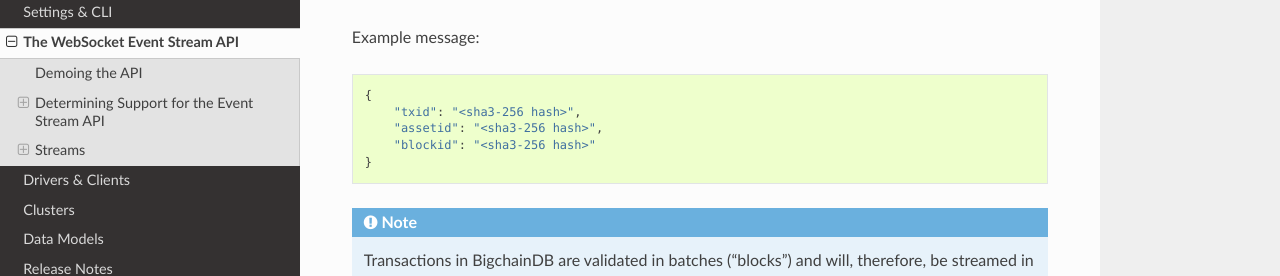
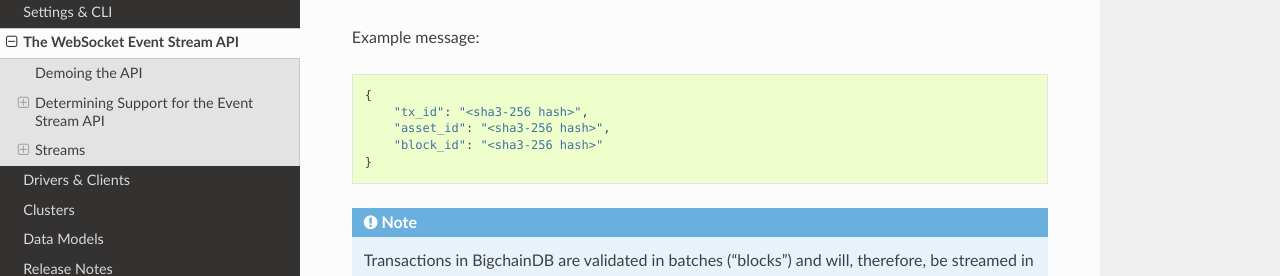
Before and after one commit to bigchaindb/bigchaindb, a Sphinx documentation site: the page built from docs/server/source/websocket-event-stream-api.rst, in a window 1280 px wide and 900 px high, scrolled down 1351 px. Shown: the part 329-605 px from the top of the window. Built offline with Sphinx 7.4.7 and the Read the Docs theme 2.0.0, drawn with Linux system fonts in a browser that asks for light colours; pages that are not in the unit, such as notebooks, are missing from menus.

Commit message:
Snakecaseify keys

```diff
--- a/docs/server/source/websocket-event-stream-api.rst
+++ b/docs/server/source/websocket-event-stream-api.rst
@@ -82,9 +82,9 @@ the transaction's ID, associated asset ID, and containing block's ID.
 Example message::
 
     {
-        "txid": "<sha3-256 hash>",
-        "assetid": "<sha3-256 hash>",
-        "blockid": "<sha3-256 hash>"
+        "tx_id": "<sha3-256 hash>",
+        "asset_id": "<sha3-256 hash>",
+        "block_id": "<sha3-256 hash>"
     }
 
 
```
Also changed, not shown: 2 other files.
